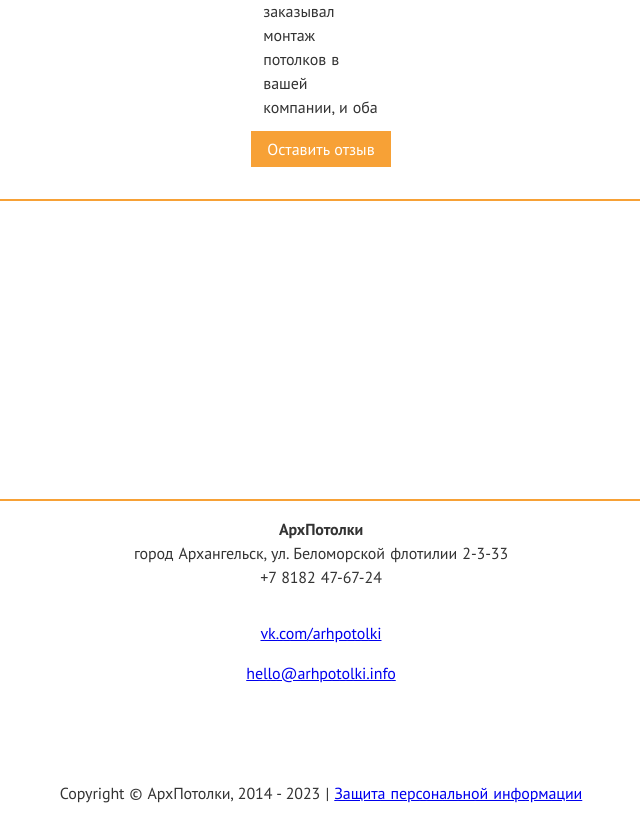
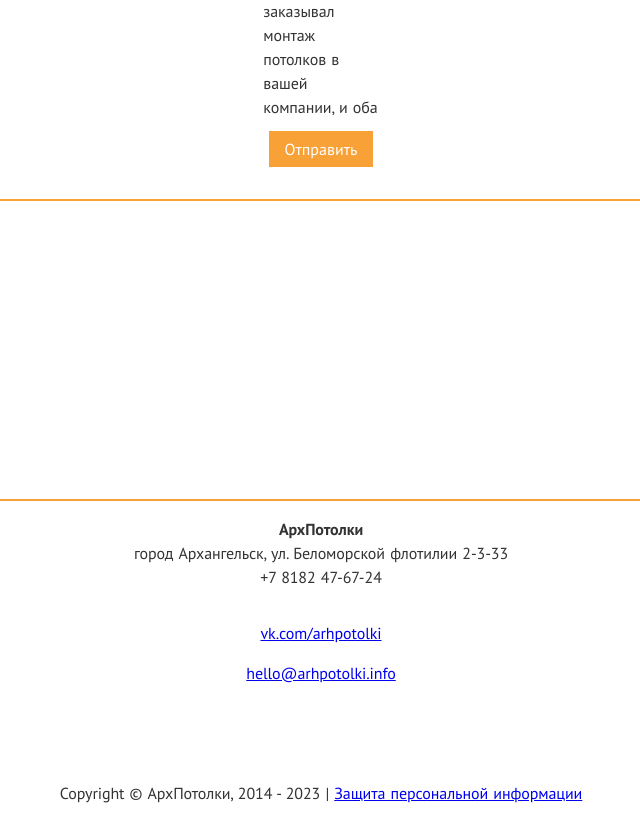
Before and after one commit to panamaprophet/arhpotolki.info, a Next.js app: page / in a window 1280 px wide. Shown: the part 6120-6941 px from the top of the page, without its empty margins (319-959 px from the left). Built offline with nearby package versions, Linux system fonts and the light colour scheme.

Commit message:
change button to ButtonWithStatus

```diff
--- a/src/pages/index.tsx
+++ b/src/pages/index.tsx
@@ -24,6 +24,7 @@ import { Map } from '../components/Map';
 import { Link } from '../components/Link';
 import { VKWidget } from '../components/VKWidget';
 import { LeadbackWidget } from '../components/LeadbackWidget';
+import { ButtonWithStatus } from '../components/ButtonWithStatus';
 
 import {
     certificates,
@@ -188,9 +189,11 @@ const App = () => {
                     ))}
                 </Carousel>
                 <Row>
-                    <Button theme="orange" onClick={showFeedbackForm}>
-                        Оставить отзыв
-                    </Button>
+                    <ButtonWithStatus
+                        theme="orange"
+                        onClick={showFeedbackForm}
+                        status={['Отправить', 'Отправляется', 'Отправлено', 'Ошибка']}
+                    />
                     <Modal isOpen={isFeedbackFormVisible} onClose={hideFeedbackForm}>
                         <FeedbackForm onSubmit={onFeedbackSubmit} />
                     </Modal>
```
